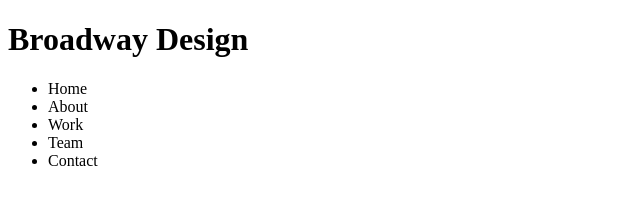
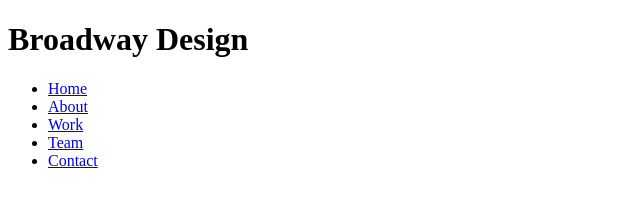
Before and after one commit to wonkatin/broadway, a plain HTML site: page index.html in a window 1280 px wide. Shown: the whole page, without its empty margins (0-640 px from the left). Drawn offline with Linux system fonts and the light colour scheme; files that its build step writes are made by us from their sources.

Commit message:
add header

```diff
--- a/index.html
+++ b/index.html
@@ -1,19 +1,19 @@
 <!DOCTYPE html>
 <html>
   <head>
+    <link href="resources/css/style.css" type="text/css" rel="stylesheet">
     <meta charset="utf-8">
     <title>Broadway Design</title>
-    <link href="resources/css/style.css" type="text/css" rel="stylesheet">
   </head>
   <body>
 <header>
   <h1>Broadway Design</h1>
   <ul>
-    <li>Home</li>
-    <li>About</li>
-    <li>Work</li>
-    <li>Team</li>
-    <li>Contact</li>
+    <li><a href="#">Home</a></li>
+    <li><a href="#">About</a></li>
+    <li><a href="#">Work</a></li>
+    <li><a href="#">Team</a></li>
+    <li><a href="#">Contact</a></li>
   </ul>
 </header>
   </body>
```
